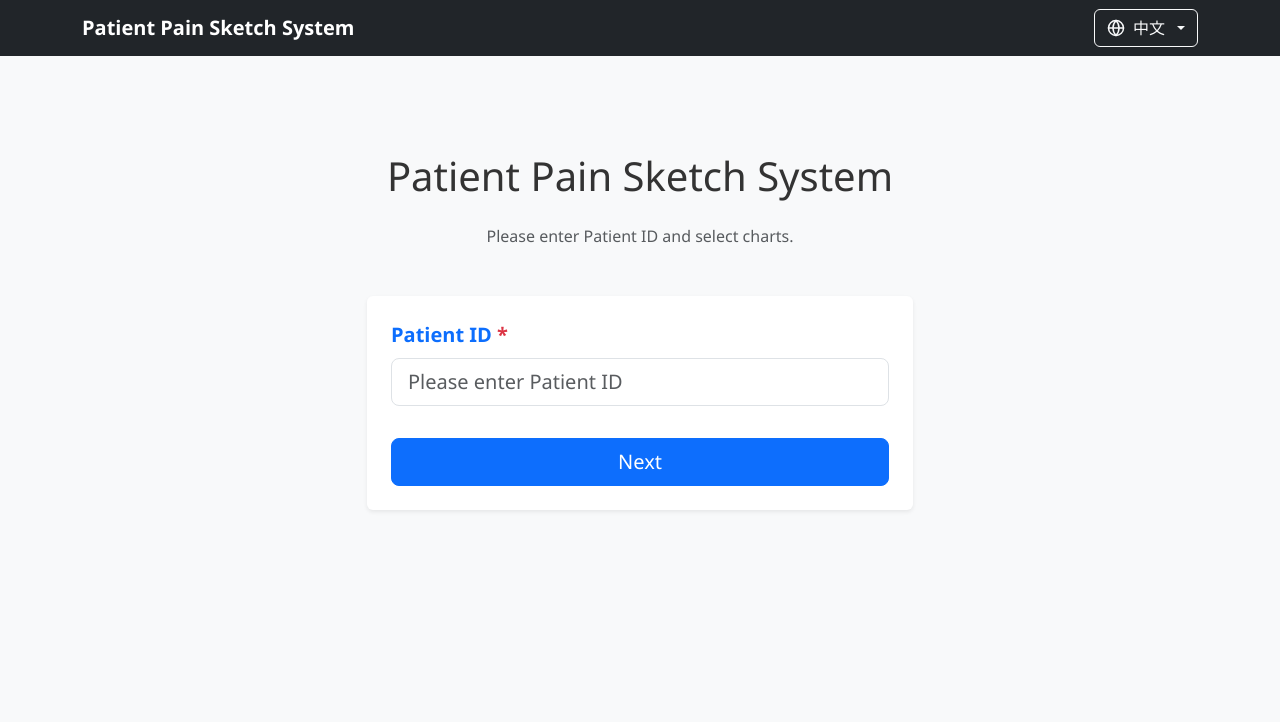
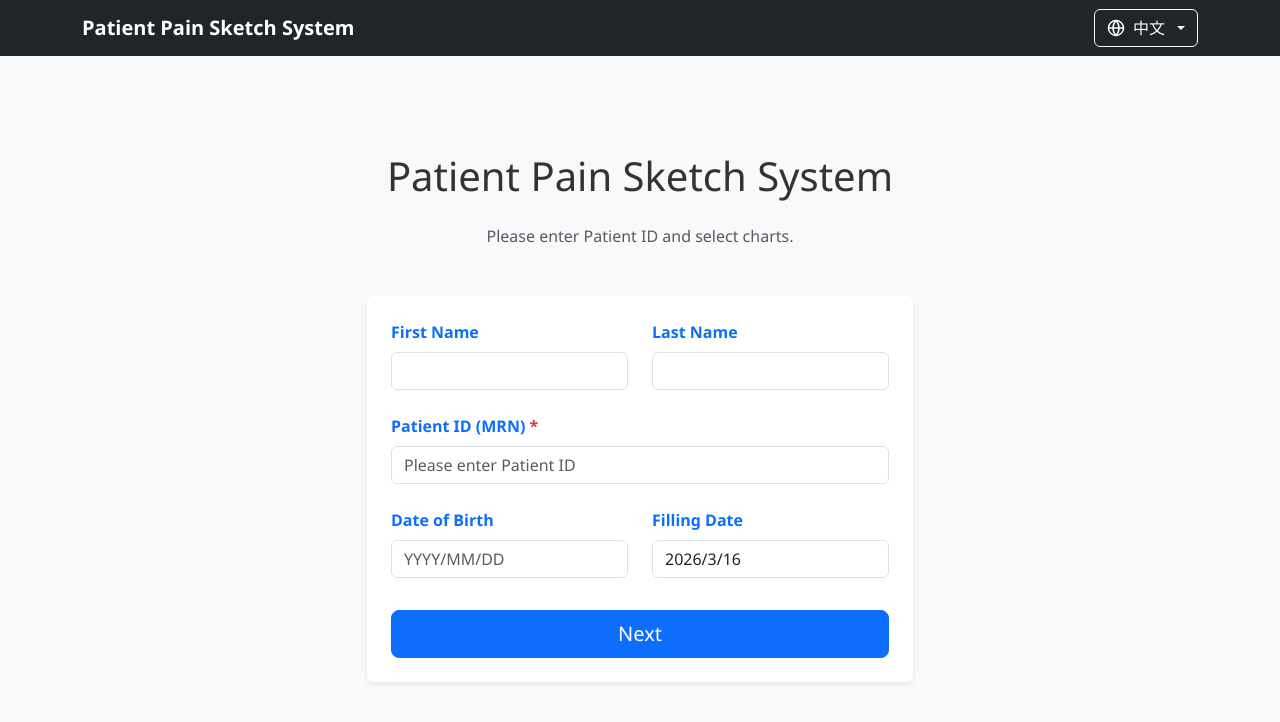
Before and after one commit to BCbug-tw/ICAN-Patient-Pain-Sketch, a React (Vite) app in the folder pps-app/: page /#/ in a window 1280 px wide. Shown: the top 722 px of the page. Built offline with nearby package versions, Linux system fonts and the light colour scheme.

Commit message:
application structure, routing, patient data entry, and PDF summary generation

```diff
--- a/pps-app/src/App.jsx
+++ b/pps-app/src/App.jsx
@@ -8,7 +8,11 @@ import { useState, useEffect } from 'react';
 
 function App() {
   const [sessionData, setSessionData] = useState({
-    patientId: '', // PID
+    patientId: '', // MRN
+    firstName: '',
+    lastName: '',
+    dob: '',
+    date: new Date().toLocaleDateString('zh-TW', { timeZone: 'Asia/Taipei' }), // Default to Taipei today
     selectedCharts: [], // Array of selected chart IDs
     chartImages: {} // Map of chartId -> Data URL
   });
--- a/pps-app/src/i18n.js
+++ b/pps-app/src/i18n.js
@@ -7,8 +7,12 @@ const resources = {
     translation: {
       "app_title": "Patient Pain Sketch System",
       "home_subtitle": "Please enter Patient ID and select charts.",
-      "patient_id": "Patient ID",
+      "patient_id": "Patient ID (MRN)",
       "patient_id_placeholder": "Please enter Patient ID",
+      "first_name": "First Name",
+      "last_name": "Last Name",
+      "dob": "Date of Birth",
+      "date": "Filling Date",
       "upper_limb": "Upper Limb",
       "lower_limb": "Lower Limb",
       "select": "Select Chart",
@@ -20,6 +24,8 @@ const resources = {
       "back": "Back",
       "next": "Next",
       "finish": "Finish Marking",
+      "edit": "Edit",
+      "continue_editing": "Continue Editing",
       "start_over": "Start Over",
       "next_chart": "Save & Next Chart",
       "cancel": "Cancel",
@@ -52,8 +58,12 @@ const resources = {
     translation: {
       "app_title": "病患疼痛部位標記系統",
       "home_subtitle": "請輸入病歷號並選擇需要填答的圖表。",
-      "patient_id": "病歷號",
+      "patient_id": "病歷號 (MRN)",
       "patient_id_placeholder": "請輸入病歷號",
+      "first_name": "名字 (First Name)",
+      "last_name": "姓氏 (Last Name)",
+      "dob": "出生日期 (Date of Birth)",
+      "date": "填寫日期",
       "upper_limb": "上肢",
       "lower_limb": "下肢",
       "select": "選擇圖表",
@@ -65,6 +75,8 @@ const resources = {
       "back": "返回",
       "next": "下一步",
       "finish": "完成標記",
+      "edit": "編輯",
+      "continue_editing": "返回編輯",
       "start_over": "重新開始",
       "next_chart": "儲存並標記下一張",
       "cancel": "取消",
--- a/pps-app/src/pages/Home.jsx
+++ b/pps-app/src/pages/Home.jsx
@@ -6,18 +6,24 @@ import { useTranslation } from 'react-i18next';
 export default function Home({ sessionData, setSessionData }) {
   const navigate = useNavigate();
   const { t } = useTranslation();
-  const [pid, setPid] = useState(sessionData?.patientId || '');
+  const [formData, setFormData] = useState({
+    patientId: sessionData?.patientId || '',
+    firstName: sessionData?.firstName || '',
+    lastName: sessionData?.lastName || '',
+    dob: sessionData?.dob || '',
+    date: sessionData?.date || new Date().toLocaleDateString('zh-TW', { timeZone: 'Asia/Taipei' })
+  });
   const [error, setError] = useState('');
 
   const handleNext = () => {
-    if (!pid.trim()) {
+    if (!formData.patientId.trim()) {
       setError(t('patient_id_placeholder'));
       return;
     }
 
     setSessionData(prev => ({
       ...prev,
-      patientId: pid,
+      ...formData,
       selectedCharts: [],
       chartImages: {}
     }));
@@ -38,20 +44,66 @@ export default function Home({ sessionData, setSessionData }) {
         <Col md={8} lg={6}>
           <Card className="shadow-sm border-0 bg-white">
             <Card.Body className="p-4">
+              <Row>
+                <Col md={6}>
+                  <Form.Group className="mb-4">
+                    <Form.Label className="fw-bold fs-6 mb-2 text-primary">{t('first_name')}</Form.Label>
+                    <Form.Control
+                      type="text"
+                      value={formData.firstName}
+                      onChange={(e) => setFormData(prev => ({ ...prev, firstName: e.target.value }))}
+                    />
+                  </Form.Group>
+                </Col>
+                <Col md={6}>
+                  <Form.Group className="mb-4">
+                    <Form.Label className="fw-bold fs-6 mb-2 text-primary">{t('last_name')}</Form.Label>
+                    <Form.Control
+                      type="text"
+                      value={formData.lastName}
+                      onChange={(e) => setFormData(prev => ({ ...prev, lastName: e.target.value }))}
+                    />
+                  </Form.Group>
+                </Col>
+              </Row>
+
               <Form.Group className="mb-4">
-                <Form.Label className="fw-bold fs-5 mb-2 text-primary">{t('patient_id')} <span className="text-danger">*</span></Form.Label>
+                <Form.Label className="fw-bold fs-6 mb-2 text-primary">{t('patient_id')} <span className="text-danger">*</span></Form.Label>
                 <Form.Control
                   type="text"
-                  size="lg"
                   placeholder={t('patient_id_placeholder')}
-                  value={pid}
+                  value={formData.patientId}
                   onChange={(e) => {
-                    setPid(e.target.value);
+                    setFormData(prev => ({ ...prev, patientId: e.target.value }));
                     if (e.target.value.trim()) setError('');
                   }}
-                  isInvalid={!!error && !pid.trim()}
+                  isInvalid={!!error && !formData.patientId.trim()}
                 />
               </Form.Group>
+
+              <Row>
+                <Col md={6}>
+                  <Form.Group className="mb-4">
+                    <Form.Label className="fw-bold fs-6 mb-2 text-primary">{t('dob')}</Form.Label>
+                    <Form.Control
+                      type="text"
+                      placeholder="YYYY/MM/DD"
+                      value={formData.dob}
+                      onChange={(e) => setFormData(prev => ({ ...prev, dob: e.target.value }))}
+                    />
+                  </Form.Group>
+                </Col>
+                <Col md={6}>
+                  <Form.Group className="mb-4">
+                    <Form.Label className="fw-bold fs-6 mb-2 text-primary">{t('date')}</Form.Label>
+                    <Form.Control
+                      type="text"
+                      value={formData.date}
+                      onChange={(e) => setFormData(prev => ({ ...prev, date: e.target.value }))}
+                    />
+                  </Form.Group>
+                </Col>
+              </Row>
 
               {error && <div className="text-danger mb-3">{error}</div>}
 
--- a/pps-app/src/pages/Summary.jsx
+++ b/pps-app/src/pages/Summary.jsx
@@ -28,9 +28,46 @@ export default function Summary({ sessionData, setSessionData }) {
       format: [595, 842]
     });
 
+    // Proportional coordinates for 595x842 scale
+    const coords = {
+      firstName: [122, 100],
+      lastName: [295, 100],
+      mrn: [122, 118],
+      dob: [295, 118],
+      date: [122, 136], // Estimated below MRN line if needed, or stick to lines
+      checkboxes: {
+        'PPS_BKA': [378, 37],
+        'PPS_AKA': [378, 51],
+        'PPS_Transradial': [378, 81],
+        'PPS_Transhumeral': [378, 96],
+        'PPS_Forequarter': [378, 111],
+      }
+    };
+
     chartEntries.forEach(([chartId, dataUrl], index) => {
       if (index > 0) pdf.addPage();
+
+      // 1. Draw the merged image (Background + Marks)
       pdf.addImage(dataUrl, 'JPEG', 0, 0, 595, 842);
+
+      // 2. Overlay Patient Info
+      pdf.setFontSize(10);
+      pdf.setTextColor(0, 0, 0);
+
+      if (sessionData.firstName) pdf.text(sessionData.firstName, coords.firstName[0], coords.firstName[1]);
+      if (sessionData.lastName) pdf.text(sessionData.lastName, coords.lastName[0], coords.lastName[1]);
+      if (sessionData.patientId) pdf.text(sessionData.patientId, coords.mrn[0], coords.mrn[1]);
+      if (sessionData.dob) pdf.text(sessionData.dob, coords.dob[0], coords.dob[1]);
+
+      // Optional: Draw filling date if it's on a known line. For now, let's put it at a safe spot or skip if not in template.
+      // pdf.text(sessionData.date, 122, 136);
+
+      // 3. Auto-calculate and check boxes
+      const checkCoords = coords.checkboxes[chartId];
+      if (checkCoords) {
+        pdf.setFontSize(14);
+        pdf.text('V', checkCoords[0], checkCoords[1]);
+      }
     });
 
     const pidPrefix = sessionData.patientId ? `${sessionData.patientId}_` : '';
@@ -49,6 +86,10 @@ export default function Summary({ sessionData, setSessionData }) {
   const performRestart = () => {
     setSessionData({
       patientId: '',
+      firstName: '',
+      lastName: '',
+      dob: '',
+      date: new Date().toLocaleDateString('zh-TW', { timeZone: 'Asia/Taipei' }),
       selectedCharts: [],
       chartImages: {}
     });
@@ -81,6 +122,9 @@ export default function Summary({ sessionData, setSessionData }) {
       </div>
 
       <div className="d-flex justify-content-center gap-4">
+        <Button variant="outline-secondary" size="lg" onClick={() => navigate('/detail')}>
+          {t('continue_editing')}
+        </Button>
         <Button variant="outline-primary" size="lg" onClick={handleRestart}>{t('start_over')}</Button>
         <Button variant="primary" size="lg" onClick={handleDownload}>
           {t('download_pdf')}
```
